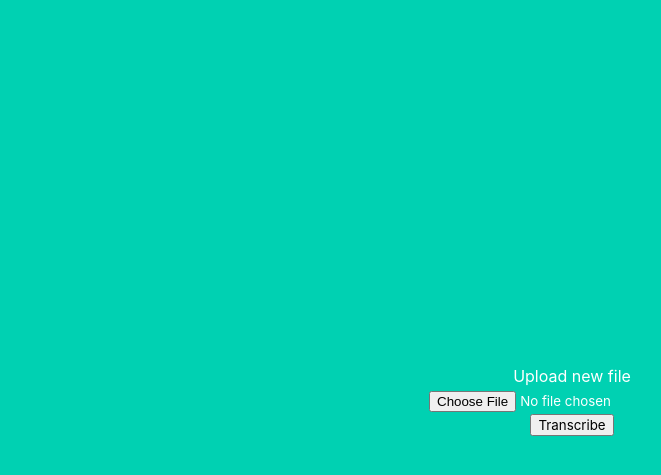
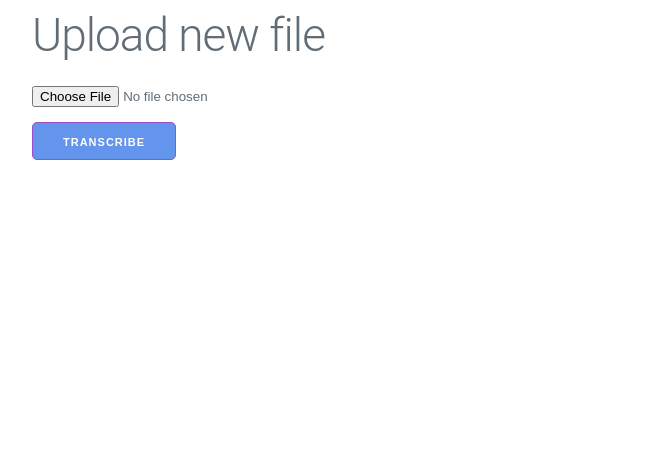
Before and after one commit to deepakj718/Speech_recognition, a Flask app: page /transcriber in a window 1280 px wide. Shown: the top 475 px of the page, without its empty margins (68-729 px from the left). Run offline with Flask 2, Linux system fonts and the light colour scheme.

Commit message:
fixed stylesheet,finished probably

```diff
--- /dev/null
+++ b/static/index.css
@@ -0,0 +1,11 @@
+#Submitbutton {
+    background-color: cornflowerblue;
+    color: white;
+    border-radius: 5px;
+}
+
+#file{
+    background-color: cornflowerblue;
+    color: white;
+    border-radius: 5px;
+}
--- a/templates/base.html
+++ b/templates/base.html
@@ -6,7 +6,8 @@
     <meta http-equiv="X-UA-Compatible" content="IE=edge">
     <meta name="viewport" content="width=device-width, initial-scale=1">
     <title>Flask Auth Example</title>
-    <link rel="stylesheet" href="https://cdnjs.cloudflare.com/ajax/libs/bulma/0.7.2/css/bulma.min.css" />
+    <link rel="stylesheet" href="https://cdnjs.cloudflare.com/ajax/libs/milligram/1.4.1/milligram.min.css" integrity="sha512-xiunq9hpKsIcz42zt0o2vCo34xV0j6Ny8hgEylN3XBglZDtTZ2nwnqF/Z/TTCc18sGdvCjbFInNd++6q3J0N6g==" crossorigin="anonymous" referrerpolicy="no-referrer" />
+    <link rel="stylesheet" href="{{url_for('static',filename = 'index.css')}}"/>
 </head>
 
 <body>
--- a/templates/index.html
+++ b/templates/index.html
@@ -8,6 +8,7 @@
   Transcribe Audio Files
 </h2>
 <form method="POST" action="/">
-    <input type="submit" value="Run">
+
+    <input type="submit" value="Start" id="Submitbutton">
 </form>
 {% endblock %}
--- a/templates/transcriber.html
+++ b/templates/transcriber.html
@@ -4,16 +4,13 @@
 <div id="SpeechContainer">
     <h1>Upload new file</h1>
     <form method="post" enctype="multipart/form-data">
-        <input type="file" name="file">
+        <input type="file"name="file">
         <br>
-        <input type="submit" value="Transcribe"/>
+        <input type="submit" id ="file" value="Transcribe"/>
     </form>
 
     {% if text != "" %}
     <div id="speechtranscript">
-        <link rel="preconnect" href="https://fonts.googleapis.com">
-        <link rel="preconnect" href="https://fonts.gstatic.com" crossorigin>
-        <link href="https://fonts.googleapis.com/css2?family=Ubuntu:wght@400;700&display=swap" rel="stylesheet">
         <h1>Transcript: </h1>
         <p>{{text}}</p>
     </div>
```
